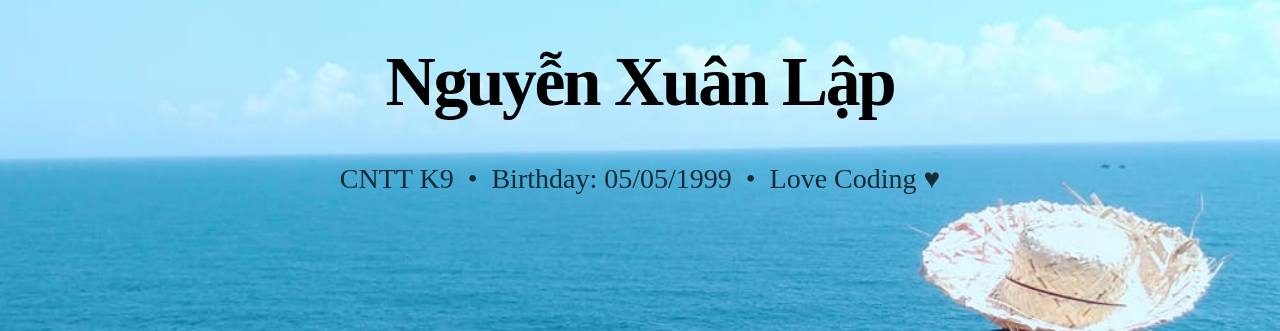
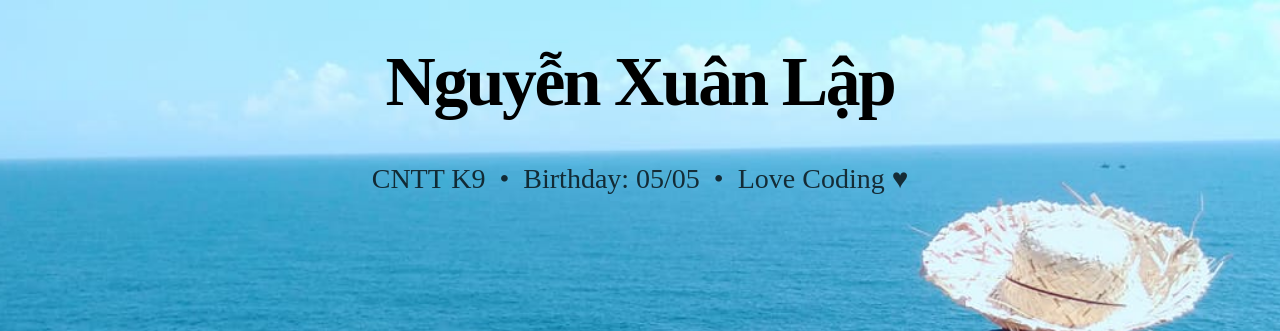
Before and after one commit to Xuan-Lap/my-info, a plain HTML site: page index.html in a window 1280 px wide. Shown: the top 331 px of the page. Drawn offline with Linux system fonts and the light colour scheme.

Commit message:
Update index.html

```diff
--- a/index.html
+++ b/index.html
@@ -11,7 +11,7 @@
 <body>
 	<header id="header">
 		<h1>Nguyễn Xuân Lập</h1>
-		<p>CNTT K9 &nbsp;&bull;&nbsp; Birthday: 05/05/1999 &nbsp;&bull;&nbsp; Love Coding  ♥</p>
+		<p>CNTT K9 &nbsp;&bull;&nbsp; Birthday: 05/05 &nbsp;&bull;&nbsp; Love Coding  ♥</p>
 	</header>
 	<div class="middle">
 		<a title="Ấn vào để ghé thăm mình nhé" class="btn" href="https://www.fb.com/nxLAP.Dev">
```
